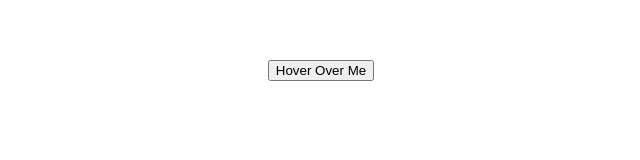
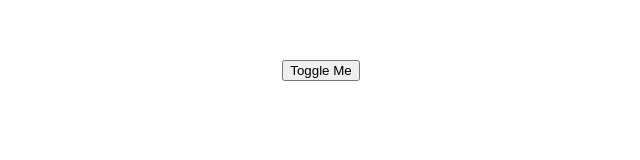
Before and after one commit to Zurc/laracasts-vue, a Vue app: page / in a window 1280 px wide. Shown: the top 160 px of the page, without its empty margins (319-959 px from the left). Built offline with nearby package versions, Linux system fonts and the light colour scheme.

Commit message:
bind class and toggle

```diff
--- a/src/components/Hello.vue
+++ b/src/components/Hello.vue
@@ -1,10 +1,8 @@
 <template>
   <!-- always wrap your template with one div -->
   <div>
-    <button v-bind:title="title">Hover Over Me</button>
-    <!-- shorthand
-    <button :title="title">Hover Over Me</button>
-    -->
+    <!-- conditionally set classes -->
+    <button :class="{ 'is-loading': isLoading }" @click="toggleClass">Toggle Me</button>
   </div>
 </template>
 
@@ -14,7 +12,12 @@ export default {
   // data is our single source of truth.
   data () {
     return {
-      title: 'Now the title is being set through Javascript'
+      isLoading: false
+    }
+  },
+  methods: {
+    toggleClass () {
+      this.isLoading = !this.isLoading
     }
   }
 }
@@ -22,5 +25,7 @@ export default {
 
 <!-- Add "scoped" attribute to limit CSS to this component only -->
 <style scoped>
-
+  .is-loading {
+    background: red;
+  }
 </style>
```
